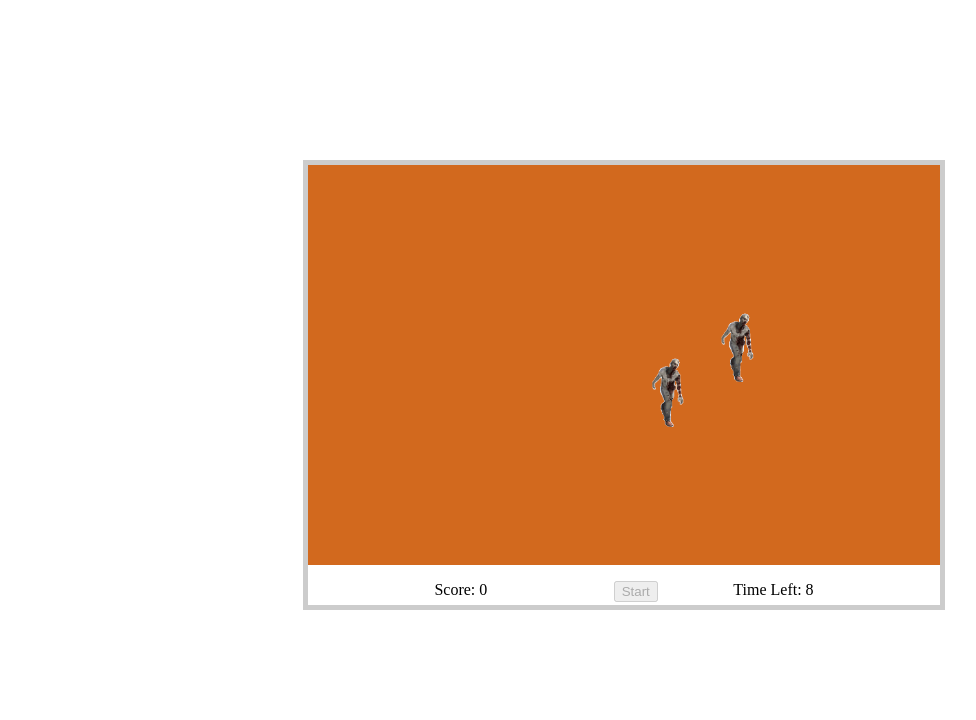
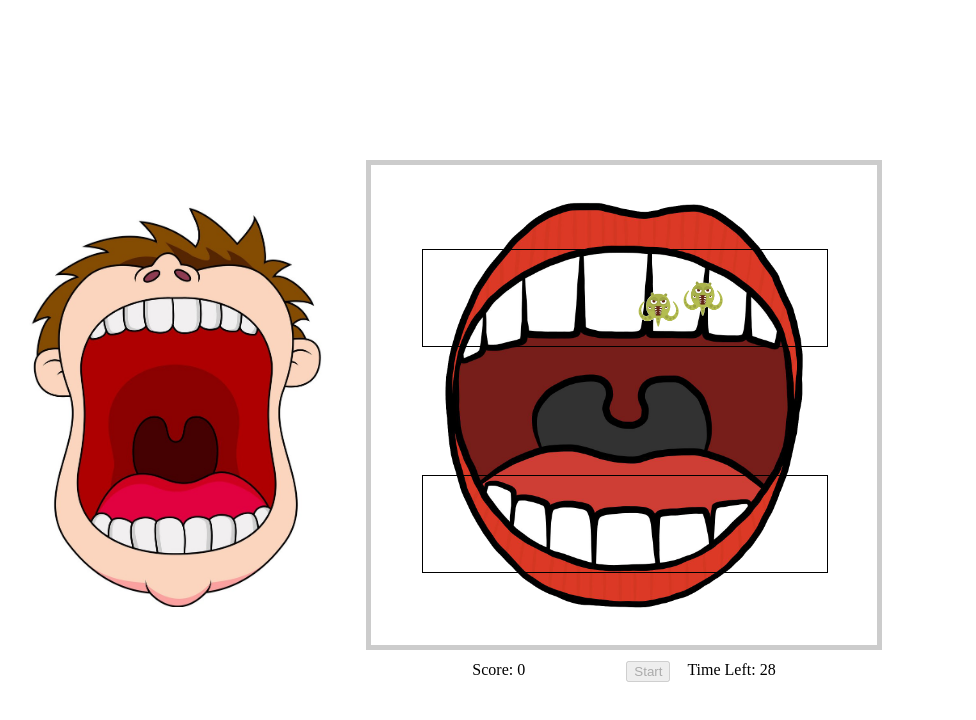
Before and after one commit to Thomas-Chiu/Teeth-Brushing-Game, a plain HTML site: page 04. zombie_game_assignment.html in a window 1280 px wide. Both pictures are taken after a click on the button "Start". Shown: the whole page, without its empty margins (16-992 px from the left). Drawn offline with nearby package versions, Linux system fonts and the light colour scheme.

Commit message:
alpha version 60%

```diff
--- a/04. zombie_game_assignment.html
+++ b/04. zombie_game_assignment.html
@@ -5,15 +5,16 @@
     <meta charset="UTF-8">
     <meta name="viewport" content="width=device-width, initial-scale=1.0">
     <title>Document</title>
+    <link rel="stylesheet" href="https://cdnjs.cloudflare.com/ajax/libs/animate.css/3.7.2/animate.min.css">
     <style>
-        /* body {
-            background: url(./Images/World-War-Z.jpg);
-        } */
+        body {
+            background: url(./Images/opened_mouth_boy.jpg) no-repeat left/30%;
+        }
 
         section {
             margin: 20vh auto;
-            width: 50%;
-            height: 55vh;
+            width: 40%;
+            height: 60vh;
             border: 5px solid #ccc;
         }
 
@@ -31,15 +32,43 @@
             margin: auto;
             width: 100%;
             height: 100%;
-            height: 50vh;
-            background: chocolate;
-            cursor: url(./Images/sights.png) 50 50, auto;
+            height: 60vh;
+            background: url(./Images/opened_mouth.png) no-repeat center/contain;
+            /* cursor: url(./Images/toothbrush.png) 0 0, auto; */
             position: relative;
         }
 
-        #screen>img {
-            height: 25%;
+        #screen img {
+            width: 10%;
             position: absolute;
+            transition: transform 0.5s;
+        }
+
+        #brush {
+            width: 300px;
+            height: 75px;
+            background: url(./Images/toothbrush.png) no-repeat center center/cover;
+            position: absolute;
+            z-index: 1;
+            display: none;
+        }
+
+        #upperTeeth {
+            width: 80%;
+            height: 20%;
+            border: 1px solid #000;
+            position: absolute;
+            top: 17.5%;
+            left: 10%;
+        }
+
+        #lowerTeeth {
+            width: 80%;
+            height: 20%;
+            border: 1px solid #000;
+            position: absolute;
+            bottom: 15%;
+            left: 10%;
         }
 
         /* #btnStart { */
@@ -53,7 +82,11 @@
 
 <body>
     <section>
-        <div id="screen"></div>
+        <div id="brush"></div>
+        <div id="screen">
+            <div id="upperTeeth"></div>
+            <div id="lowerTeeth"></div>
+        </div>
         <p id="left">Score: <span id="txtScore">0</span></p>
         <p style="float: left; padding-left: 20%;"><input type="button" value="Start" id="btnStart">
         </p>
@@ -64,7 +97,7 @@
     <script>
         $(function () {
             let score = 0
-            let timeLeft = 10
+            let timeLeft = 30
             let gameTimer = 0
             let targetid = 0
             const rand = function (num) {
@@ -78,6 +111,13 @@
                     moveTarget(targetid)
                 })
             }
+
+            $(`#screen`).on(`mousemove`, function (move) {
+                let x = move.pageX
+                let y = move.pageY
+                $(`#brush`).css({ "display": "block", "left": move.pageX, "top": move.pageY });
+                console.log(`X: ${x}, Y: ${y}`);
+            })
 
 
             $(`#btnStart`).click(function () {
@@ -98,12 +138,21 @@
                             alert(`Time's Up`)
                         }, 100)
                         $(`#screen img`).remove()
+                        timeLeft = 10
                     }
                     else {
                         const num = rand(10)
-                        if (num > 1) {
-                            // targetid++
-                            $(`#screen`).append(`<img src="./Images/walking2.gif" id="target${targetid}">`)
+                        if (num > 4) {
+                            $(`#upperTeeth`).append(`<img src="./Images/germ.png" id="target${targetid}">`)
+                            $(`#target${targetid}`).css({
+                                top: `${rand(75)}%`,
+                                left: `${rand(75)}%`
+                            })
+                            moveTarget(targetid)
+                            targetid++
+                        }
+                        else {
+                            $(`#lowerTeeth`).append(`<img src="./Images/germ.png" id="target${targetid}">`)
                             $(`#target${targetid}`).css({
                                 top: `${rand(75)}%`,
                                 left: `${rand(75)}%`
@@ -114,14 +163,33 @@
                     }
                 }, 1000)
             })
-            $(`#screen`).on(`click`, `img`, function () {
-                $(this).attr(`src`, `./Images/ghost.png`)
-                $(this).stop()
+
+
+            $(`#screen`).on(`mouseover`, `img`, function () {
+                $(this).css(`transform`, `rotate(270deg)`)
+                $(this).addClass(`hit`)
                 $(this).css(`pointer-events`, `none`)
                 score++
                 $(`#txtScore`).text(score)
+                setTimeout(function () {
+                    $(`.hit`).attr(`src`, `./Images/ghost.png`)
+                    $(`.hit`).remove()
+                }, 500)
             })
+
         })
+
+
+
+            // setTimeout(function () {
+            // setTimeout(function () {
+            //     $(`#target${targetid}`).remove()
+            // }, 1000)
+            // }, 1000)
+
+
+
+
     </script>
 </body>
 
```
Also changed, not shown: Images/brush_and_paste.jpg (added), Images/germ.jpg (added), Images/germ.png (added), Images/opened_mouth.png (added), Images/opened_mouth_boy.jpg (added), Images/toothbrush.jpg (added), Images/toothbrush.png (added), Images/toothbrush2.png (added).
